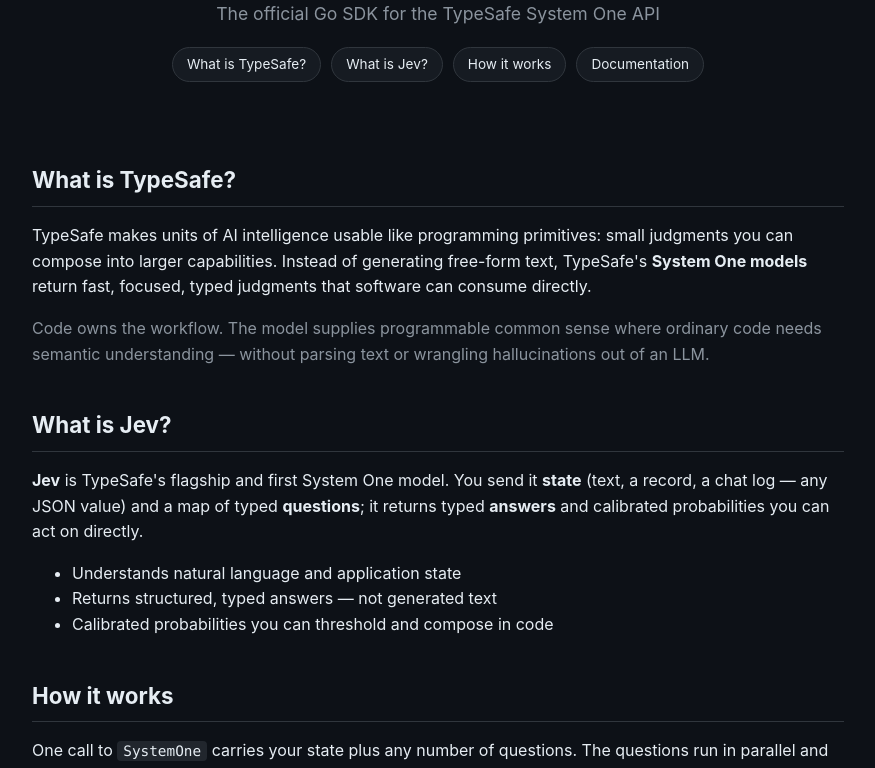
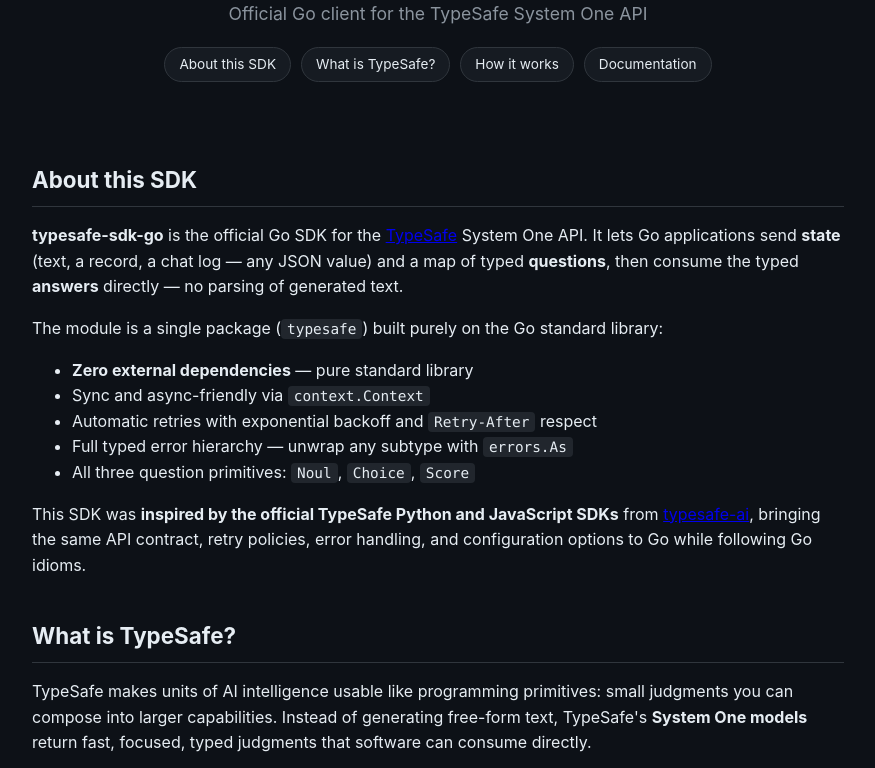
Before and after one commit to programadormarin/typesafe-sdk-go, a plain HTML site: page docs/index.html in a window 1280 px wide. Shown: the part 133-901 px from the top of the page, without its empty margins (202-1077 px from the left). Drawn offline with Linux system fonts and the light colour scheme.

Commit message:
docs: reframe page around the Go SDK and credit inspiration

```diff
--- a/docs/index.html
+++ b/docs/index.html
@@ -3,8 +3,8 @@
 <head>
   <meta charset="utf-8">
   <meta name="viewport" content="width=device-width, initial-scale=1">
-  <title>TypeSafe &amp; Jev — The Go SDK</title>
-  <meta name="description" content="TypeSafe's System One models make fast, structured decisions your code can consume directly. This is the project site for the official TypeSafe Go SDK.">
+  <title>TypeSafe Go SDK</title>
+  <meta name="description" content="The official Go SDK for the TypeSafe System One API. A typed, dependency-free client for sending state and questions to TypeSafe's System One models, inspired by the official Python and JavaScript SDKs.">
   <style>
     :root {
       --bg: #0d1117;
@@ -113,11 +113,11 @@
 
 <header>
   <div class="wrap">
-    <h1>TypeSafe &amp; Jev</h1>
-    <p>The official Go SDK for the TypeSafe System One API</p>
+    <h1>TypeSafe Go SDK</h1>
+    <p>Official Go client for the TypeSafe System One API</p>
     <div class="badges">
+      <a class="badge" href="#about">About this SDK</a>
       <a class="badge" href="#what-is-typesafe">What is TypeSafe?</a>
-      <a class="badge" href="#what-is-jev">What is Jev?</a>
       <a class="badge" href="#how-it-works">How it works</a>
       <a class="badge" href="#documentation">Documentation</a>
     </div>
@@ -125,6 +125,32 @@
 </header>
 
 <main class="wrap">
+
+  <section id="about">
+    <h2>About this SDK</h2>
+    <p>
+      <strong>typesafe-sdk-go</strong> is the official Go SDK for the
+      <a href="https://typesafe.ai">TypeSafe</a> System One API. It lets Go applications send
+      <strong>state</strong> (text, a record, a chat log — any JSON value) and a map of typed
+      <strong>questions</strong>, then consume the typed <strong>answers</strong> directly — no parsing
+      of generated text.
+    </p>
+    <p>
+      The module is a single package (<code>typesafe</code>) built purely on the Go standard library:
+    </p>
+    <ul>
+      <li><strong>Zero external dependencies</strong> — pure standard library</li>
+      <li>Sync and async-friendly via <code>context.Context</code></li>
+      <li>Automatic retries with exponential backoff and <code>Retry-After</code> respect</li>
+      <li>Full typed error hierarchy — unwrap any subtype with <code>errors.As</code></li>
+      <li>All three question primitives: <code>Noul</code>, <code>Choice</code>, <code>Score</code></li>
+    </ul>
+    <p>
+      This SDK was <strong>inspired by the official TypeSafe Python and JavaScript SDKs</strong> from
+      <a href="https://typesafe.ai">typesafe-ai</a>, bringing the same API contract, retry policies, error
+      handling, and configuration options to Go while following Go idioms.
+    </p>
+  </section>
 
   <section id="what-is-typesafe">
     <h2>What is TypeSafe?</h2>
@@ -142,9 +168,9 @@
   <section id="what-is-jev">
     <h2>What is Jev?</h2>
     <p>
-      <strong>Jev</strong> is TypeSafe's flagship and first System One model. You send it <strong>state</strong>
-      (text, a record, a chat log — any JSON value) and a map of typed <strong>questions</strong>; it returns
-      typed <strong>answers</strong> and calibrated probabilities you can act on directly.
+      <strong>Jev</strong> is TypeSafe's flagship System One model and the default model used by this SDK
+      (<code>jev-latest</code>). You send it <strong>state</strong> and a map of typed <strong>questions</strong>;
+      it returns typed <strong>answers</strong> and calibrated probabilities you can act on directly.
     </p>
     <ul>
       <li>Understands natural language and application state</li>
@@ -215,7 +241,7 @@
       <li><a href="https://docs.typesafe.ai/cookbooks">Cookbooks</a> — worked end-to-end examples</li>
       <li><a href="https://docs.typesafe.ai/api">HTTP API reference</a> — full API contract</li>
       <li><a href="https://docs.typesafe.ai/models">Models</a> — available System One models</li>
-      <li><a href="https://docs.typesafe.ai/sdk">Client SDKs</a> — Python, JavaScript, and <a href="https://github.com/programadormarin/typesafe-sdk-go">this Go SDK</a></li>
+      <li><a href="https://docs.typesafe.ai/sdk">Client SDKs</a> — the <a href="https://docs.typesafe.ai/sdk/python">Python SDK</a> and <a href="https://docs.typesafe.ai/sdk/javascript">JavaScript SDK</a> that inspired this Go SDK</li>
     </ul>
   </section>
 
```
